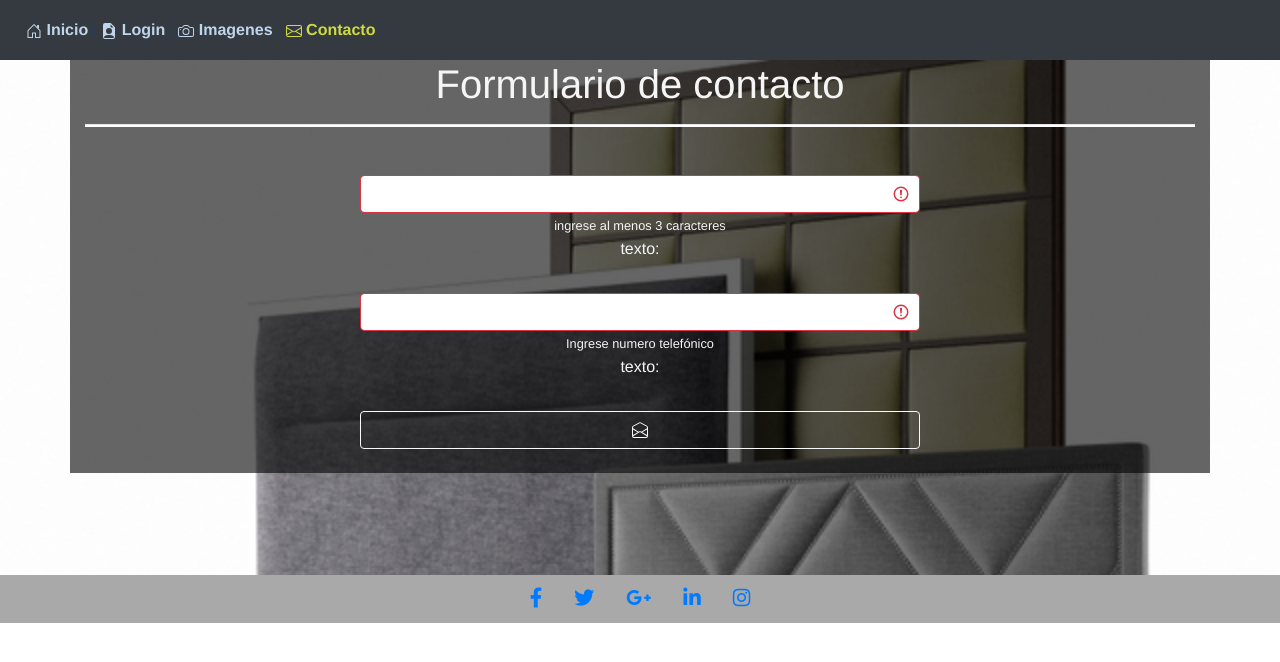
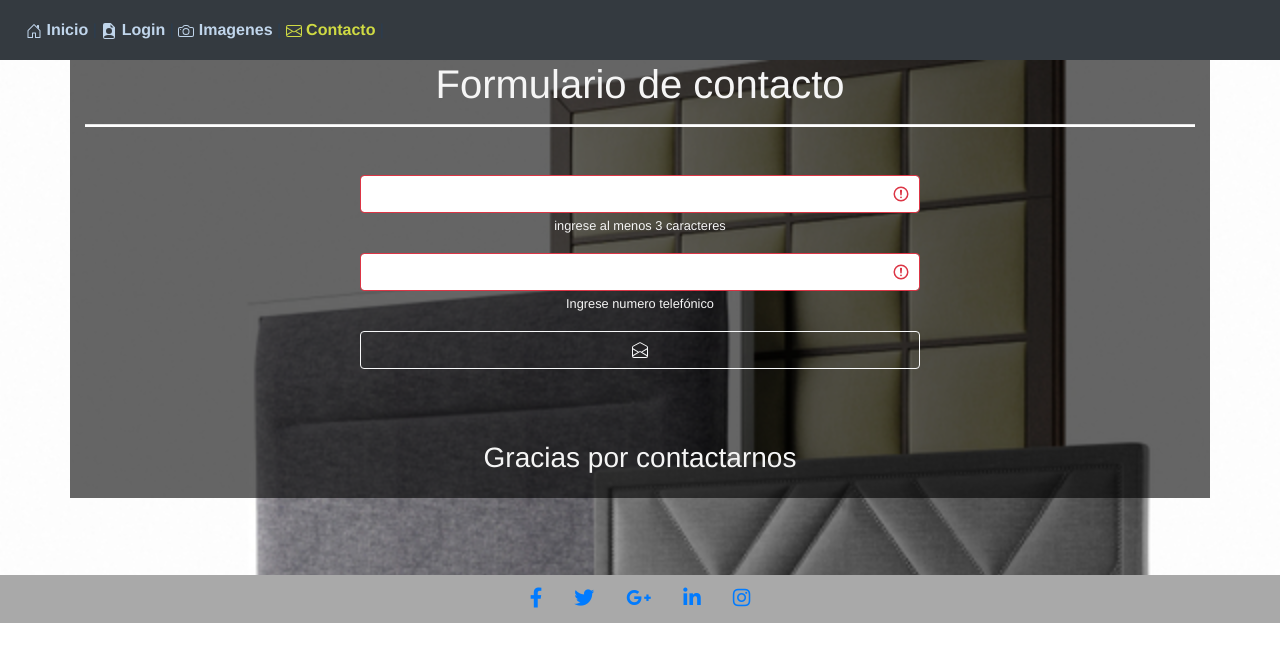
Before and after one commit to wl4dig3/otro-klaus, a Vue app: page /contacto in a window 1280 px wide. Shown: the top 662 px of the page. Built offline with nearby package versions, Linux system fonts and the light colour scheme; no server answers; the database is empty.

Commit message:
fin de estilos

```diff
--- a/src/views/Contacto.vue
+++ b/src/views/Contacto.vue
@@ -15,7 +15,7 @@
             >
             </b-form-input>
             <small>ingrese al menos 3 caracteres</small>
-            <p>texto: {{nombre}}</p>
+            <!-- <p>texto: {{ numero }}</p> probando v-model-->
           </div>
           <div class="form-group col-12">
             <b-form-input
@@ -26,7 +26,7 @@
             >
             </b-form-input>
             <small>Ingrese numero telefónico</small>
-            <p>texto: {{numero}}</p>
+            <!-- <p>telefono: {{ numero }}</p> probando v-model -->
           </div>
           <div class="col-md mb-2">
             <button type="submit" class="btn btn-outline-light btn-block">
@@ -47,6 +47,7 @@
           </div>
         </div>
       </form>
+      <h3 class="mt-5 pb-4">Gracias por contactarnos</h3>
     </div>
   </div>
 </template>
@@ -57,18 +58,17 @@ export default {
   data() {
     return {
       nombre: "",
-      numero:'',
+      numero: "",
     };
   },
-  computed:{
-      validar(){
-          return this.nombre.length > 3 ? true : false
+  computed: {
+    validar() {
+      return this.nombre.length > 3 ? true : false;
     },
-      validarnum(){
-          return this.numero.length > 3 ? true : false
-
-      }
-  }
+    validarnum() {
+      return this.numero.length > 3 ? true : false;
+    },
+  },
 };
 </script>
 
```
Lines whose indentation alone changed are shown as unchanged.
